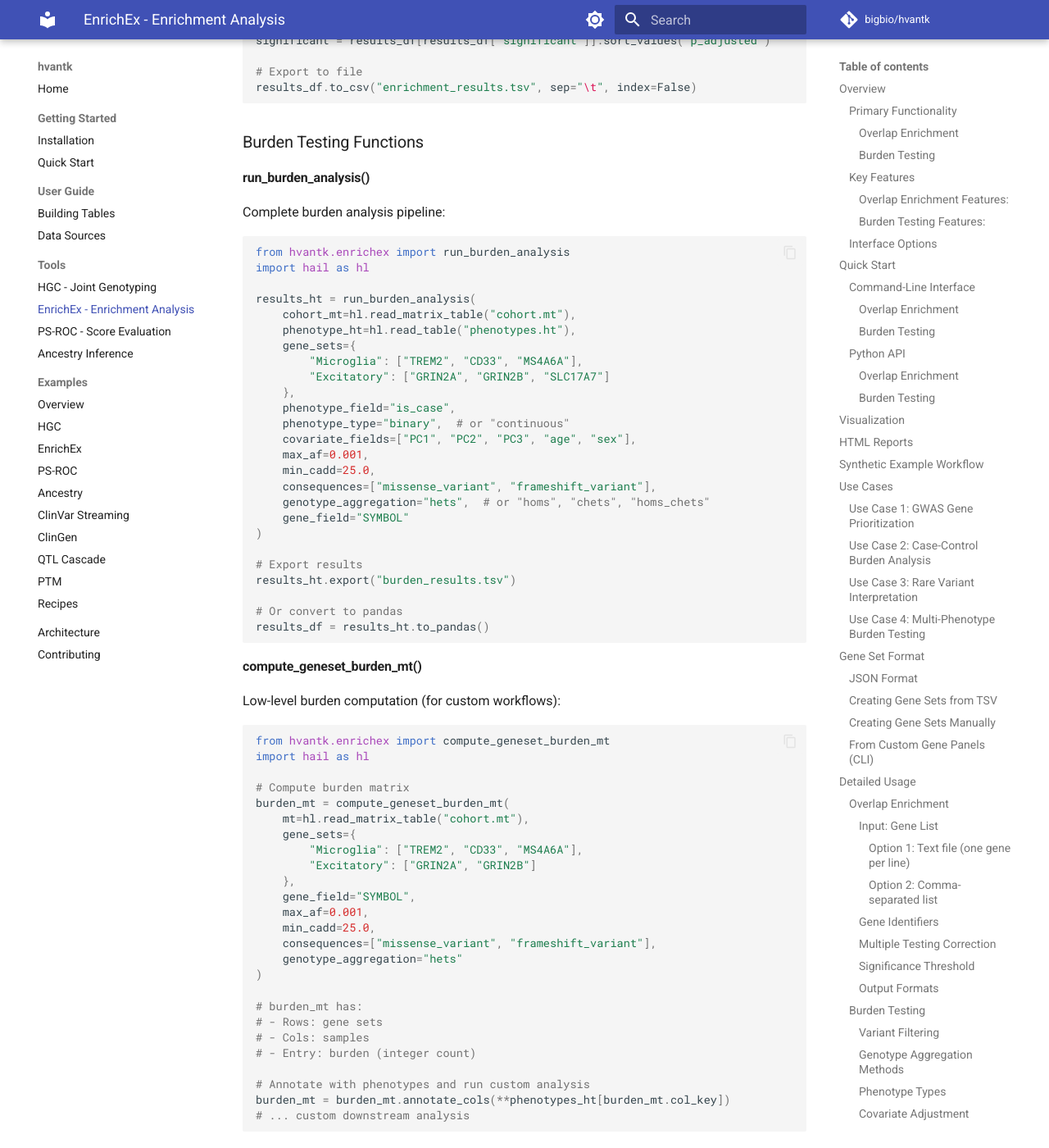
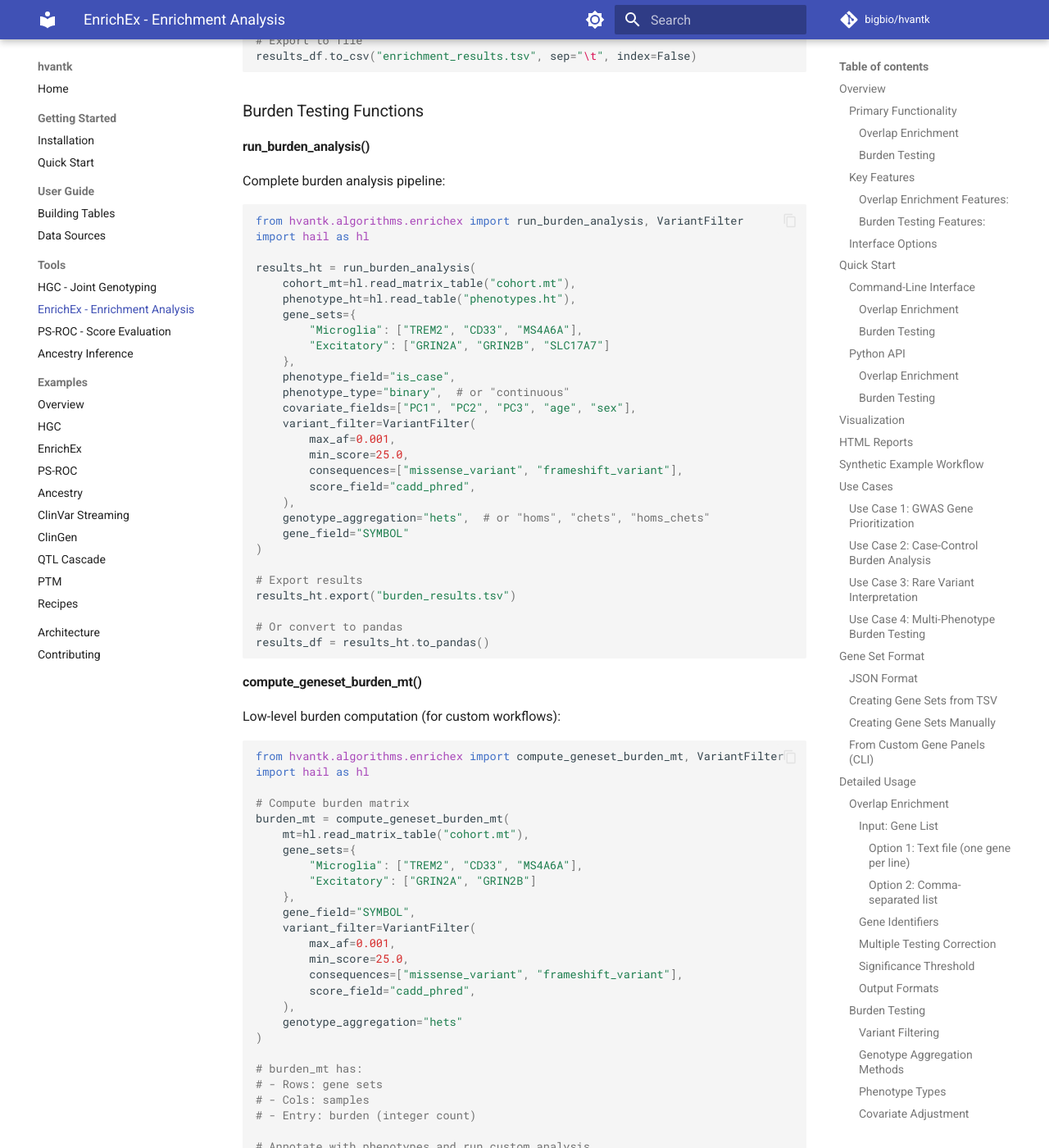
Before and after one commit to bigbio/hvantk, an MkDocs documentation site: the page built from docs_site/tools/enrichex.md, in a window 1280 px wide and 1400 px high, scrolled down 18477 px. Shown: the whole window at 82% size. Built offline with MkDocs 1.6.1 and Material for MkDocs 9.7.7, drawn with Linux system fonts in a browser that asks for light colours; comment, search, counter and statistics services are not loaded; some of the changed text lies outside the part shown.

Commit message:
docs(enrichex): fix retired --min-cadd flag and stale import paths
`hvantk enrichex burden` has no `--min-cadd` option; the score threshold is
`--min-score` (paired with `--score-field`, default cadd_phred). In the Python
API, run_burden_analysis / compute_geneset_burden_mt take a VariantFilter, not
min_cadd / max_af / consequences kwargs directly.

- CLI: --min-cadd -> --min-score (tools/enrichex.md, examples/enrichex.md)
- Python: min_cadd=/max_af=/consequences= -> variant_filter=VariantFilter(
  max_af=, min_score=, consequences=, score_field="cadd_phred"); import VariantFilter
- hvantk.enrichex -> hvantk.algorithms.enrichex (package moved)
- hvantk.core.hail_context -> hvantk.core.utils.hail_context (init_hail home)

````diff
--- a/docs_site/tools/enrichex.md
+++ b/docs_site/tools/enrichex.md
@@ -84,7 +84,7 @@
   -p phenotypes.ht \
   -s gene_sets.json \
   --max-af 0.001 \
-  --min-cadd 25 \
+  --min-score 25 \
   --consequences missense_variant,frameshift_variant \
   --covariates PC1,PC2,PC3,PC4,PC5,age,sex \
   -o burden_results.tsv
@@ -95,11 +95,11 @@
 #### Overlap Enrichment
 
 ```python
-from hvantk.enrichex import (
+from hvantk.algorithms.enrichex import (
     GeneSetCollection,
     compute_overlap_enrichment_pandas
 )
-from hvantk.core.hail_context import init_hail
+from hvantk.core.utils.hail_context import init_hail
 
 # Initialize Hail
 init_hail()
@@ -127,8 +127,8 @@
 #### Burden Testing
 
 ```python
-from hvantk.enrichex import run_burden_analysis
-from hvantk.core.hail_context import init_hail
+from hvantk.algorithms.enrichex import run_burden_analysis, VariantFilter
+from hvantk.core.utils.hail_context import init_hail
 import hail as hl
 import json
 
@@ -151,8 +151,7 @@
     phenotype_field="is_case",
     phenotype_type="binary",
     covariate_fields=["PC1", "PC2", "PC3", "PC4", "PC5", "age", "sex"],
-    max_af=0.001,
-    min_cadd=25.0,
+    variant_filter=VariantFilter(max_af=0.001, min_score=25.0, score_field="cadd_phred"),
     genotype_aggregation="hets"
 )
 
@@ -185,7 +184,7 @@
 
 ```python
 import pandas as pd
-from hvantk.enrichex.plot import (
+from hvantk.algorithms.enrichex.plot import (
     plot_enrichment_dotplot,
     plot_enrichment_barplot,
     plot_burden_forest,
@@ -246,7 +245,7 @@
 From Python, the `generate_report` helper offers the same functionality:
 
 ```python
-from hvantk.enrichex.report import generate_report
+from hvantk.algorithms.enrichex.report import generate_report
 
 generate_report(
     output_path="ad_enrichex_report.html",
@@ -325,7 +324,7 @@
   --phenotype-field is_case \
   --phenotype-type binary \
   --max-af 0.001 \
-  --min-cadd 25 \
+  --min-score 25 \
   --consequences missense_variant,frameshift_variant,stop_gained \
   --genotype-aggregation hets \
   --covariates PC1,PC2,PC3,PC4,PC5,age,sex \
@@ -359,7 +358,7 @@
 **Scenario:** Test gene set burden across multiple neurological disorders.
 
 ```python
-from hvantk.enrichex import run_burden_analysis
+from hvantk.algorithms.enrichex import run_burden_analysis, VariantFilter
 import hail as hl
 
 # Load cohort with multiple phenotypes
@@ -382,8 +381,7 @@
         phenotype_field=pheno,
         phenotype_type="binary",
         covariate_fields=["PC1", "PC2", "PC3", "age", "sex"],
-        max_af=0.001,
-        min_cadd=25.0
+        variant_filter=VariantFilter(max_af=0.001, min_score=25.0, score_field="cadd_phred"),
     )
     results_ht.export(f"{pheno}_burden.tsv")
 ```
@@ -427,7 +425,7 @@
 ### Creating Gene Sets from TSV
 
 ```python
-from hvantk.enrichex import GeneSetCollection, load_marker_genes
+from hvantk.algorithms.enrichex import GeneSetCollection, load_marker_genes
 
 # Load from TSV file (columns: gene, cell_type, score)
 gene_sets = load_marker_genes(
@@ -443,7 +441,7 @@
 ### Creating Gene Sets Manually
 
 ```python
-from hvantk.enrichex import GeneSet, GeneSetCollection
+from hvantk.algorithms.enrichex import GeneSet, GeneSetCollection
 
 # Define individual gene sets
 microglia = GeneSet(
@@ -581,13 +579,13 @@
 **CADD Score Filtering:**
 ```bash
 # High CADD scores (likely deleterious)
-hvantk enrichex burden ... --min-cadd 25
+hvantk enrichex burden ... --min-score 25
 
 # Very high CADD
-hvantk enrichex burden ... --min-cadd 30
+hvantk enrichex burden ... --min-score 30
 
 # No CADD filter
-hvantk enrichex burden ... --min-cadd 0
+hvantk enrichex burden ... --min-score 0
 ```
 
 **Consequence Filtering:**
@@ -815,7 +813,7 @@
 Represents a single gene set:
 
 ```python
-from hvantk.enrichex import GeneSet
+from hvantk.algorithms.enrichex import GeneSet
 
 gene_set = GeneSet(
     name="Microglia",
@@ -835,7 +833,7 @@
 Collection of gene sets:
 
 ```python
-from hvantk.enrichex import GeneSetCollection
+from hvantk.algorithms.enrichex import GeneSetCollection
 
 # Load from JSON
 gene_sets = GeneSetCollection.load("brain_markers.json")
@@ -866,7 +864,7 @@
 Compute enrichment with Hail objects:
 
 ```python
-from hvantk.enrichex import compute_overlap_enrichment, OverlapResult
+from hvantk.algorithms.enrichex import compute_overlap_enrichment, OverlapResult
 from typing import List
 
 results: List[OverlapResult] = compute_overlap_enrichment(
@@ -887,7 +885,7 @@
 Compute enrichment with pandas DataFrame output:
 
 ```python
-from hvantk.enrichex import compute_overlap_enrichment_pandas
+from hvantk.algorithms.enrichex import compute_overlap_enrichment_pandas
 import pandas as pd
 
 results_df: pd.DataFrame = compute_overlap_enrichment_pandas(
@@ -911,7 +909,7 @@
 Complete burden analysis pipeline:
 
 ```python
-from hvantk.enrichex import run_burden_analysis
+from hvantk.algorithms.enrichex import run_burden_analysis, VariantFilter
 import hail as hl
 
 results_ht = run_burden_analysis(
@@ -924,9 +922,12 @@
     phenotype_field="is_case",
     phenotype_type="binary",  # or "continuous"
     covariate_fields=["PC1", "PC2", "PC3", "age", "sex"],
-    max_af=0.001,
-    min_cadd=25.0,
-    consequences=["missense_variant", "frameshift_variant"],
+    variant_filter=VariantFilter(
+        max_af=0.001,
+        min_score=25.0,
+        consequences=["missense_variant", "frameshift_variant"],
+        score_field="cadd_phred",
+    ),
     genotype_aggregation="hets",  # or "homs", "chets", "homs_chets"
     gene_field="SYMBOL"
 )
@@ -943,7 +944,7 @@
 Low-level burden computation (for custom workflows):
 
 ```python
-from hvantk.enrichex import compute_geneset_burden_mt
+from hvantk.algorithms.enrichex import compute_geneset_burden_mt, VariantFilter
 import hail as hl
 
 # Compute burden matrix
@@ -954,9 +955,12 @@
         "Excitatory": ["GRIN2A", "GRIN2B"]
     },
     gene_field="SYMBOL",
-    max_af=0.001,
-    min_cadd=25.0,
-    consequences=["missense_variant", "frameshift_variant"],
+    variant_filter=VariantFilter(
+        max_af=0.001,
+        min_score=25.0,
+        consequences=["missense_variant", "frameshift_variant"],
+        score_field="cadd_phred",
+    ),
     genotype_aggregation="hets"
 )
 
@@ -975,7 +979,7 @@
 Run regression on burden matrix:
 
 ```python
-from hvantk.enrichex import logistic_burden_test, linear_burden_test
+from hvantk.algorithms.enrichex import logistic_burden_test, linear_burden_test
 import hail as hl
 
 # For binary phenotypes
@@ -1002,7 +1006,7 @@
 Load gene sets from TSV marker file:
 
 ```python
-from hvantk.enrichex import load_marker_genes
+from hvantk.algorithms.enrichex import load_marker_genes
 
 gene_sets = load_marker_genes(
     marker_file="seurat_markers.tsv",
@@ -1018,7 +1022,7 @@
 Apply multiple testing correction to p-values:
 
 ```python
-from hvantk.enrichex import apply_correction
+from hvantk.algorithms.enrichex import apply_correction
 import numpy as np
 
 p_values = np.array([0.001, 0.05, 0.10, 0.20])
@@ -1165,19 +1169,19 @@
 
 **Conservative filters (high confidence):**
 ```bash
---max-af 0.0001 --min-cadd 30 --consequences frameshift_variant,stop_gained
+--max-af 0.0001 --min-score 30 --consequences frameshift_variant,stop_gained
 ```
 Use for: Rare disease studies, high-penetrance variants
 
 **Moderate filters (balanced):**
 ```bash
---max-af 0.001 --min-cadd 25 --consequences missense_variant,frameshift_variant,stop_gained
+--max-af 0.001 --min-score 25 --consequences missense_variant,frameshift_variant,stop_gained
 ```
 Use for: Complex diseases, general burden testing
 
 **Permissive filters (exploratory):**
 ```bash
---max-af 0.01 --min-cadd 20 --consequences missense_variant
+--max-af 0.01 --min-score 20 --consequences missense_variant
 ```
 Use for: Exploratory analyses, large cohorts
 
@@ -1231,7 +1235,7 @@
 #### Issue: "Gene set has no variants passing filters"
 ```text
 Solution: Relax variant filters or check annotations
-hvantk enrichex burden ... --max-af 0.01 --min-cadd 15
+hvantk enrichex burden ... --max-af 0.01 --min-score 15
 
 Or verify VEP annotations are present:
 - Check consequence field exists
````
Also changed, not shown: docs_site/examples/enrichex.md (+2 -2 lines).
